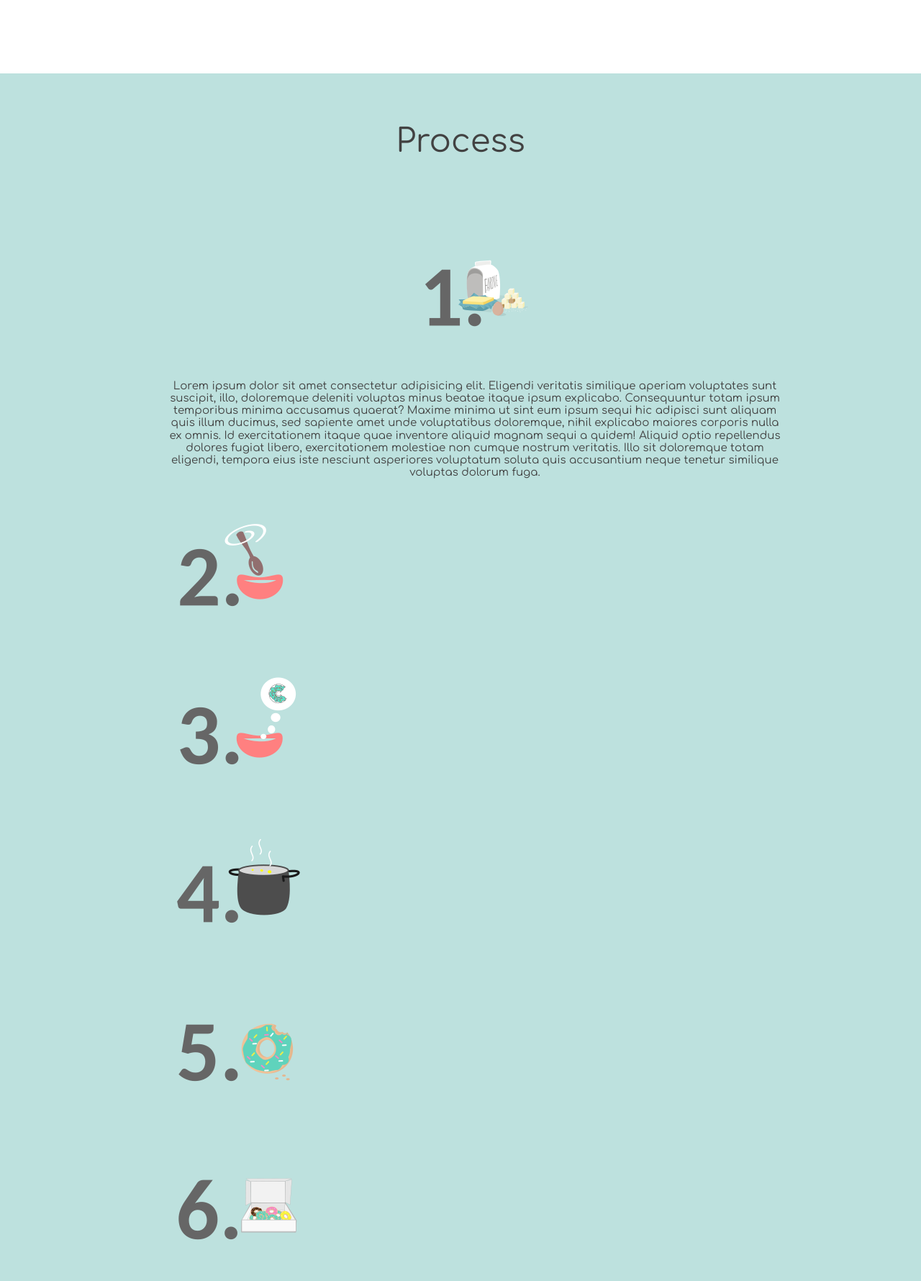
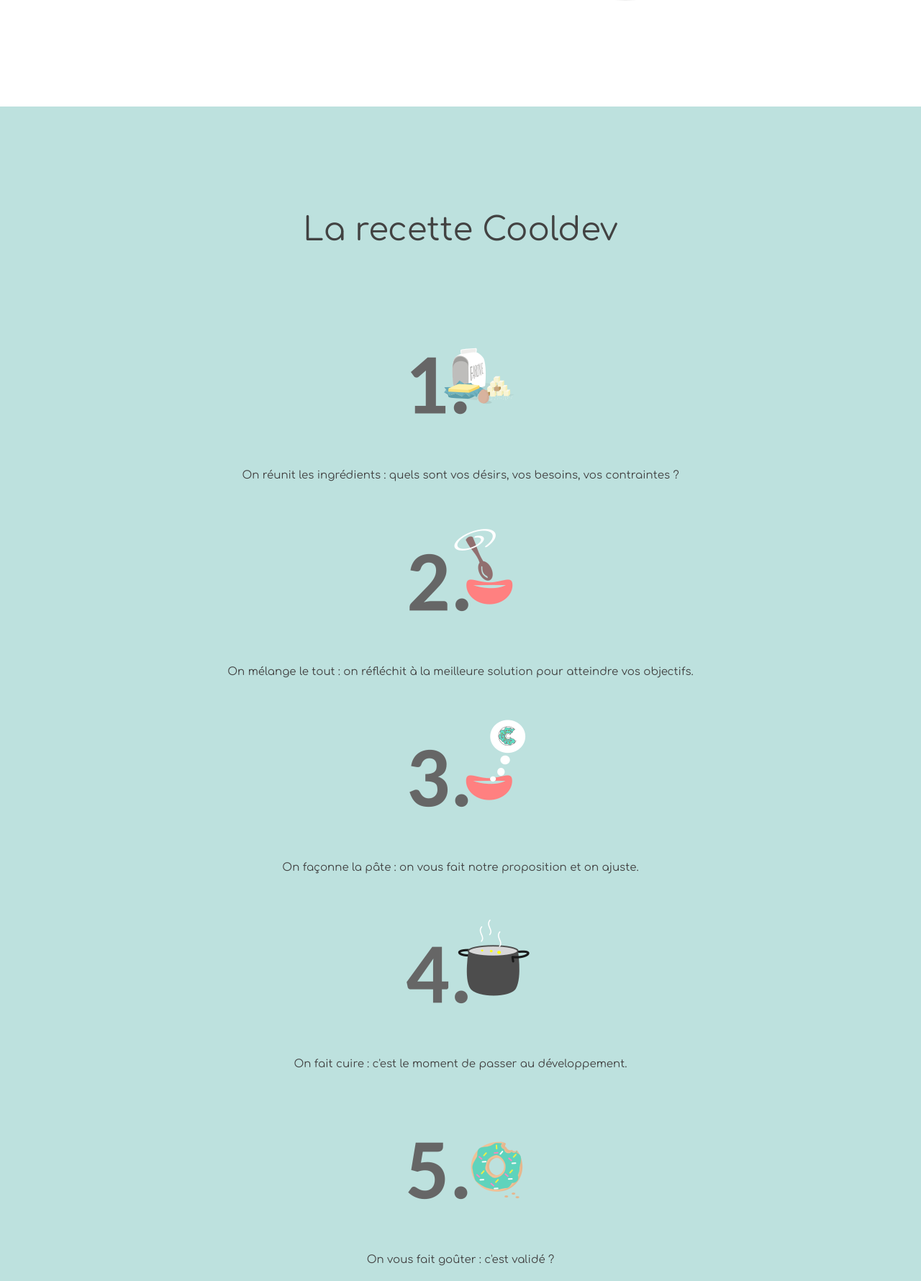
Before and after one commit to miplayer1/cooldev-v4, a PHP site: page / in a window 1280 px wide. Shown: the part 2779-4559 px from the top of the page at 72% size. Run offline with PHP 8.4, Linux system fonts and the light colour scheme; some libraries are stand-ins or nearby versions; some web fonts are replaced.

Commit message:
Rédaction contenus process et conversation

```diff
--- a/css/main.css
+++ b/css/main.css
@@ -249,7 +249,7 @@
 	***********************
 	*/
 
-#valeurs, #section2, #section3, #section4, #conversation, #section5, #contact {
+#valeurs, #process, #works, #conversation, #us, #contact {
 padding-top: 50px;
 padding-bottom: 50px;
 }
@@ -314,56 +314,46 @@
 
 	#process ol {
 		list-style:none;
+		padding-left: 0;
+	}
+
+	.process-img {
+		margin: 0 auto;
+		background-repeat: no-repeat;
+		width: 200px;
+		height: 200px;
+		margin:0 auto;
+
 	}
 
 	#process1 {
 		background-image: url('../assets/img/timeline-sprite.png');
 		background-position: 0 0;
-		background-repeat: no-repeat;
-		width: 200px;
-		height: 200px;
-		margin:0 auto;
 	}
 
 	#process2 {
 		background-image: url('../assets/img/timeline-sprite.png');
 		background-position: -200px 0;
-		background-repeat: no-repeat;
-		width: 200px;
-		height: 200px;
-
 	}
 
 	#process3 {
 		background-image: url('../assets/img/timeline-sprite.png');
 		background-position: -400px 0;
-		background-repeat: no-repeat;
-		width: 200px;
-		height: 200px;
 	}
 
 	#process4 {
 		background-image: url('../assets/img/timeline-sprite.png');
 		background-position: -600px 0;
-		background-repeat: no-repeat;
-		width: 200px;
-		height: 200px;
 	}
 
 	#process5 {
 		background-image: url('../assets/img/timeline-sprite.png');
 		background-position: -800px 0;
-		background-repeat: no-repeat;
-		width: 200px;
-		height: 200px;
 	}
 
 	#process6 {
 		background-image: url('../assets/img/timeline-sprite.png');
 		background-position: -1000px 0;
-		background-repeat: no-repeat;
-		width: 200px;
-		height: 200px;
 	}
 
 	/*
@@ -404,6 +394,7 @@
 #conversation {
 	max-width: 600px;
 	margin: auto;
+	padding: 20px;
 
 }
 .conversation {
@@ -449,8 +440,8 @@
   position: absolute;
   z-index: 1;
   bottom: -2px;
-  right: -56px;
-  width: 26px;
+  right: -50px;
+  width: 20px;
   height: 20px;
   background: #efefef;
   border-bottom-left-radius: 10px;
--- a/index.php
+++ b/index.php
@@ -5,6 +5,7 @@
 <html lang="fr">
   <head>
     <meta charset="utf-8"/>
+    <meta name="viewport" content="width=device-width, initial-scale=1, user-scalable=yes">
     <title>Cooldev, collectif de développeur&#183;se&#183;s engagé&#183;e&#183;s</title>
     <!--[if IE]>
     <meta http-equiv="X-UA-Compatible" content="IE=edge,chrome=1">
@@ -16,8 +17,8 @@
     <meta name="google-site-verification" content="rBRnpj5XSqUqYyI27OQ52hRYjk1PkW2Z1i3E9ces7oE" />
     <link href="https://fonts.googleapis.com/icon?family=Material+Icons" rel="stylesheet"/>
     <link href="https://fonts.googleapis.com/css?family=Comfortaa%7cRoboto" rel="stylesheet">
+    <link rel="stylesheet" href="css/normalize.css">
     <link rel="stylesheet" href="https://cdnjs.cloudflare.com/ajax/libs/materialize/0.98.2/css/materialize.min.css" />
-    <link rel="stylesheet" href="css/normalize.css">
     <link rel="stylesheet" href="css/main.css" />
     <link rel="Shortcut icon" href="favicon.ico" type="image/x-icon" />
 <!-- Open Graph Meta Tags -->
@@ -39,7 +40,7 @@
     <meta property="og:image" content="http://www.cooldev.xyz/assets/img/og-img.png" />
 
 <!-- Piwik -->
-<script type="text/javascript" defer>var _paq=_paq||[];_paq.push(["setCookieDomain","*.cooldev.xyz"]);_paq.push(['trackPageView']);_paq.push(['enableLinkTracking']);(function(){var u="//analytics.mpaw.xyz/piwik/";_paq.push(['setTrackerUrl',u+'piwik.php']);_paq.push(['setSiteId','5']);var d=document,g=d.createElement('script'),s=d.getElementsByTagName('script')[0];g.type='text/javascript';g.async=!0;g.defer=!0;g.src=u+'piwik.js';s.parentNode.insertBefore(g,s)})();</script>
+    <script>var _paq=_paq||[];_paq.push(["setCookieDomain","*.cooldev.xyz"]);_paq.push(['trackPageView']);_paq.push(['enableLinkTracking']);(function(){var u="//analytics.mpaw.xyz/piwik/";_paq.push(['setTrackerUrl',u+'piwik.php']);_paq.push(['setSiteId','5']);var d=document,g=d.createElement('script'),s=d.getElementsByTagName('script')[0];g.type='text/javascript';g.async=!0;g.defer=!0;g.src=u+'piwik.js';s.parentNode.insertBefore(g,s)})();</script>
 <!-- End Piwik Code -->
 
 
@@ -48,20 +49,17 @@
     <?php include('private/views/header.php');?>
     <?php include('private/views/nav.php');?>
     <?php include('private/views/valeurs.php');?>
-
     <?php include('private/views/section-process.php');?>
     <?php include('private/views/section-works.php');?>
     <?php include('private/views/section-conversation.php');?>
-
     <?php include('private/views/section-us.php');?>
-
     <?php include('private/views/contact-form.php');?>
     <?php include('private/views/footer.php');?>
 
     <script src="https://cdnjs.cloudflare.com/ajax/libs/gsap/1.20.3/TweenMax.min.js"></script>
     <script src="js/scrollMagic.js"></script>
     <script src="js/scrollMagic-param.js"></script>
-    <script type="text/javascript" src="js/main.js"></script>
+    <script src="js/main.js"></script>
     </script>
   </body>
 </html>
--- a/private/views/contact-form.php
+++ b/private/views/contact-form.php
@@ -11,28 +11,28 @@
 	      <div class="row">
 	        <div class="input-field col s12">
 	          <i class="material-icons prefix">account_circle</i>
-	          <input placeholder="John Doe" id="name" name="nom" type="text" class="validate" required aria-required="true">
+	          <input id="name" name="nom" type="text" class="validate" required aria-required="true">
 	          <label for="name">Votre nom</label>
 	        </div>
 	      </div>
 	      <div class="row">
 	        <div class="input-field col s12">
 	          <i class="material-icons prefix">email</i>
-	          <input placeholder="john.doe@mail.com" id="email" name="email" type="email" class="validate" required aria-required="true">
+	          <input id="email" name="email" type="email" class="validate" required aria-required="true">
 	          <label for="email">Votre adresse mail</label>
 	        </div>
 	      </div>
 	      <div class="row">
 	        <div class="input-field col s12">
 	          <i class="material-icons prefix">subject</i>
-	          <input placeholder="Objet de votre message" id="subject" name="objet" type="text" class="validate" required aria-required="true">
+	          <input id="subject" name="objet" type="text" class="validate" required aria-required="true">
 	          <label for="subject">Sujet</label>
 	        </div>
 	      </div>
 	      <div class="row">
 	        <div class="input-field col s12">
 	          <i class="material-icons prefix">textsms</i>
-	          <textarea placeholder="Votre message" id="message" name="message" type="text" class="materialize-textarea" required aria-required="true"></textarea>
+	          <textarea id="message" name="message" type="text" class="materialize-textarea" required aria-required="true"></textarea>
 	          <label for="message">Votre message</label>
 	        </div>
 	      </div>
--- a/private/views/section-conversation.php
+++ b/private/views/section-conversation.php
@@ -1,28 +1,28 @@
 <section class="conversation no-margin-bottom no-margin-top" >
   <div id="conversation">
-    <h2 class="center-align white-text">Qui sommes-nous ?</h2>
+    <h2 class="center-align grey-text">Qui sommes-nous ?</h2>
     <div class="conv from-me">
-      <p>Hey there! What's up?</p>
+      <p>Yo! Moi c'est Lionel ;)<br />Je suis développeur web.</p>
     </div>
     <div class="clear"></div>
     <div class="conv from-them">
-      <p>Checking out iOS7 you know..</p>
+      <p>Coucou, moi c'est Mylène :)<br />Ce que j'aime c'est le graphisme et l'intégration.</p>
     </div>
     <div class="clear"></div>
     <div class="conv from-me">
-      <p>Check out this bubble!</p>
+      <p>On est complémentaires et on s'est dit que bosser ensemble ça serait cool.</p>
     </div>
     <div class="clear"></div>
     <div class="conv from-them">
-      <p>It's pretty cool!</p>
+      <p>En plus on partage les mêmes valeurs et la même vision du web.</p>
     </div>
     <div class="clear"></div>
     <div class="conv from-me">
-      <p>Yeah it's pure CSS &amp; HTML</p>
+      <p>Du coup on a sauté le pas et on a créé Cooldev.</p>
     </div>
     <div class="clear"></div>
     <div class="conv from-them">
-      <p>Wow that's impressive. But what's even more impressive is that this bubble is really high.</p>
+      <p>Rejoignez-nous :)</p>
     </div>
   </div>
 </section>
--- a/private/views/section-process.php
+++ b/private/views/section-process.php
@@ -1,31 +1,41 @@
 <section id="process">
-    <h2 class="center-align padding-bottom padding-top">Process</h2>
-        <ol class="container no-margin-bottom center-align">
+    <h2 class="center-align padding-bottom padding-top">La recette Cooldev</h2>
+        <ol class=" no-margin-bottom center-align">
             <li class="row ">
             	<div class="col s12 center-align">
-                <div id="process1"></div>
-               </div>
-                <div class="col s12 "><p>Lorem ipsum dolor sit amet consectetur adipisicing elit. Eligendi veritatis similique aperiam voluptates sunt suscipit, illo, doloremque deleniti voluptas minus beatae itaque ipsum explicabo. Consequuntur totam ipsum temporibus minima accusamus quaerat? Maxime minima ut sint eum ipsum sequi hic adipisci sunt aliquam quis illum ducimus, sed sapiente amet unde voluptatibus doloremque, nihil explicabo maiores corporis nulla ex omnis. Id exercitationem itaque quae inventore aliquid magnam sequi a quidem! Aliquid optio repellendus dolores fugiat libero, exercitationem molestiae non cumque nostrum veritatis. Illo sit doloremque totam eligendi, tempora eius iste nesciunt asperiores voluptatum soluta quis accusantium neque tenetur similique voluptas dolorum fuga.</p></div>
+                    <div id="process1" class="process-img"></div>
+                </div>
+                <div class="col s12"><p>On réunit les ingrédients : quels sont vos désirs, vos besoins, vos contraintes ?</p></div>
             </li>
             <li class="row">
-                <div class="col s4" id="process2"></div>
-                <div class="col s8"></div>
+                <div class="col s12 center-align">
+                    <div id="process2" class="process-img"></div>
+                </div>
+                <div class="col s12"><p>On mélange le tout : on réfléchit à la meilleure solution pour atteindre vos objectifs.</p></div>
             </li>
             <li class="row">
-                <div class="col s4" id="process3"></div>
-                <div class="col s8"></div>
+                <div class="col s12 center-align">
+                    <div id="process3" class="process-img"></div>
+                </div>
+                <div class="col s12 "><p>On façonne la pâte : on vous fait notre proposition et on ajuste.</p></div>
             </li>
             <li class="row">
-                <div class="col s4" id="process4"></div>
-                <div class="col s8"></div>
-            </li>
+                <div class="col s12 center-align">
+                    <div class="process-img" id="process4"></div>
+                </div>
+                <div class="col s12 "><p>On fait cuire : c'est le moment de passer au développement.</p></div>
+                </li>
             <li class="row">
-                <div class="col s4" id="process5"></div>
-                <div class="col s8"></div>
+                <div class="col s12 center-align">
+                    <div class="process-img" id="process5"></div>
+                </div>
+                <div class="col s12 "><p>On vous fait goûter : c'est validé ?</p></div>
             </li>
             <li class="row no-margin-bottom">
-                <div class="col s4" id="process6"></div>
-                <div class="col s8"></div>
+                <div class="col s12 center-align">
+                    <div class="process-img" id="process6"></div>
+                </div>
+                <div class="col s12 "><p>On vous livre : votre site est mis en ligne.</p></div>
             </li>
         </ol>
 </section>
--- a/private/views/section-works.php
+++ b/private/views/section-works.php
@@ -10,7 +10,7 @@
         </div>
         <div class="row">
             <div class="col s12 l4 offset-l4 center-align">
-                <a class="btn waves-effect waves-light cyan darken-3 pulse" href="/cooldev-v4/works.php" id="worksLink" >Nos réalisations
+                <a class="btn waves-effect waves-light cyan darken-3" href="/cooldev-v4/works.php" id="worksLink" >Nos réalisations
                     <i class="material-icons right">send</i>
                 </a>
             </div>
```
Also changed, not shown: js/scrollMagic-param.js (+17 -16 lines). Lines whose indentation alone changed are shown as unchanged.
